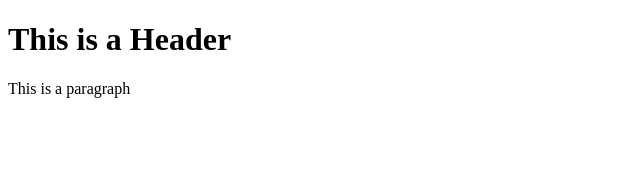
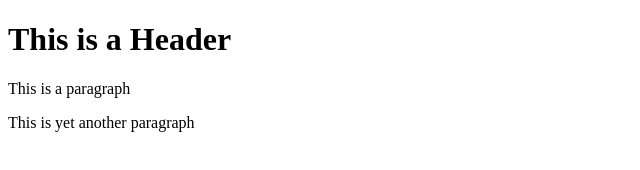
Before and after one commit to alexpileggi/git-test, a plain HTML site: page index.html in a window 1280 px wide. Shown: the whole page, without its empty margins (0-640 px from the left). Drawn offline with Linux system fonts and the light colour scheme.

Commit message:
Third Commit

```diff
--- a/index.html
+++ b/index.html
@@ -9,5 +9,6 @@
 <body>
     <h1>This is a Header</h1>
     <p>This is a paragraph</p>
+    <p>This is yet another paragraph</p>
 </body>
 </html>
```
